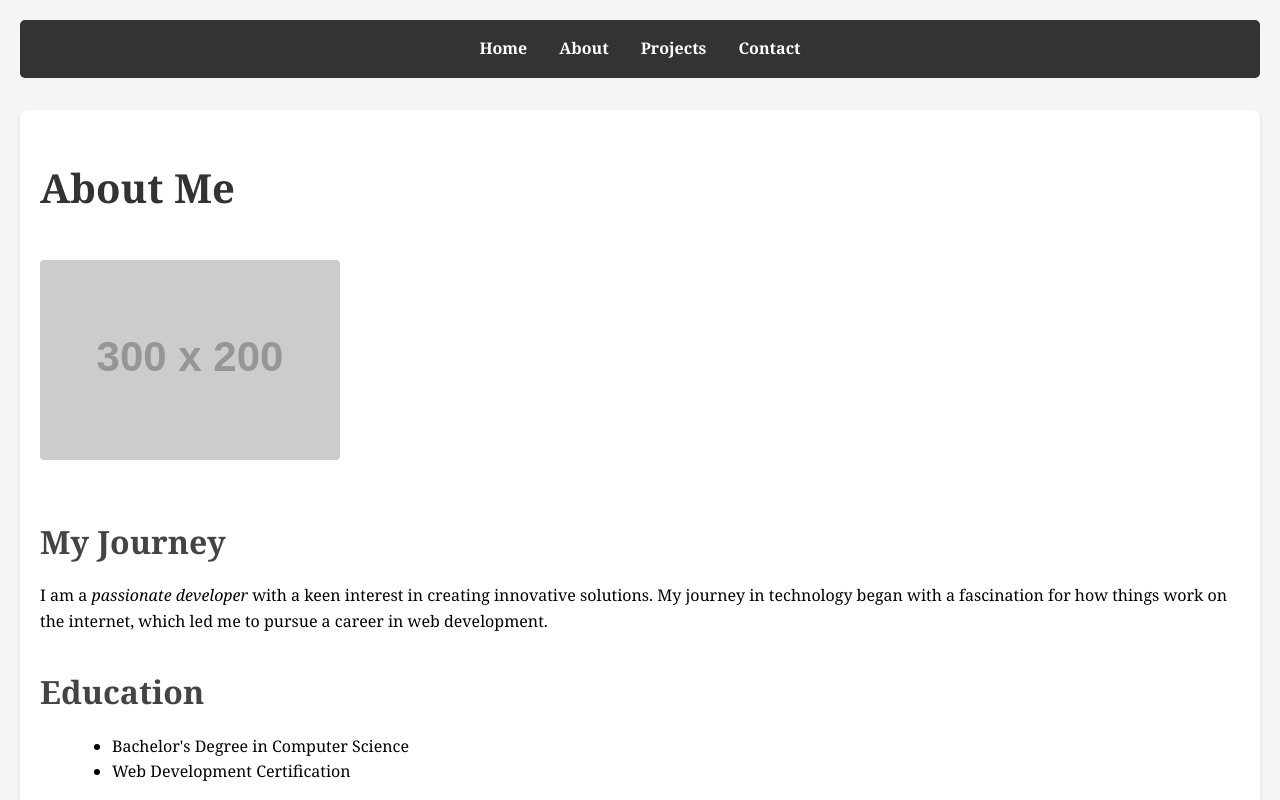
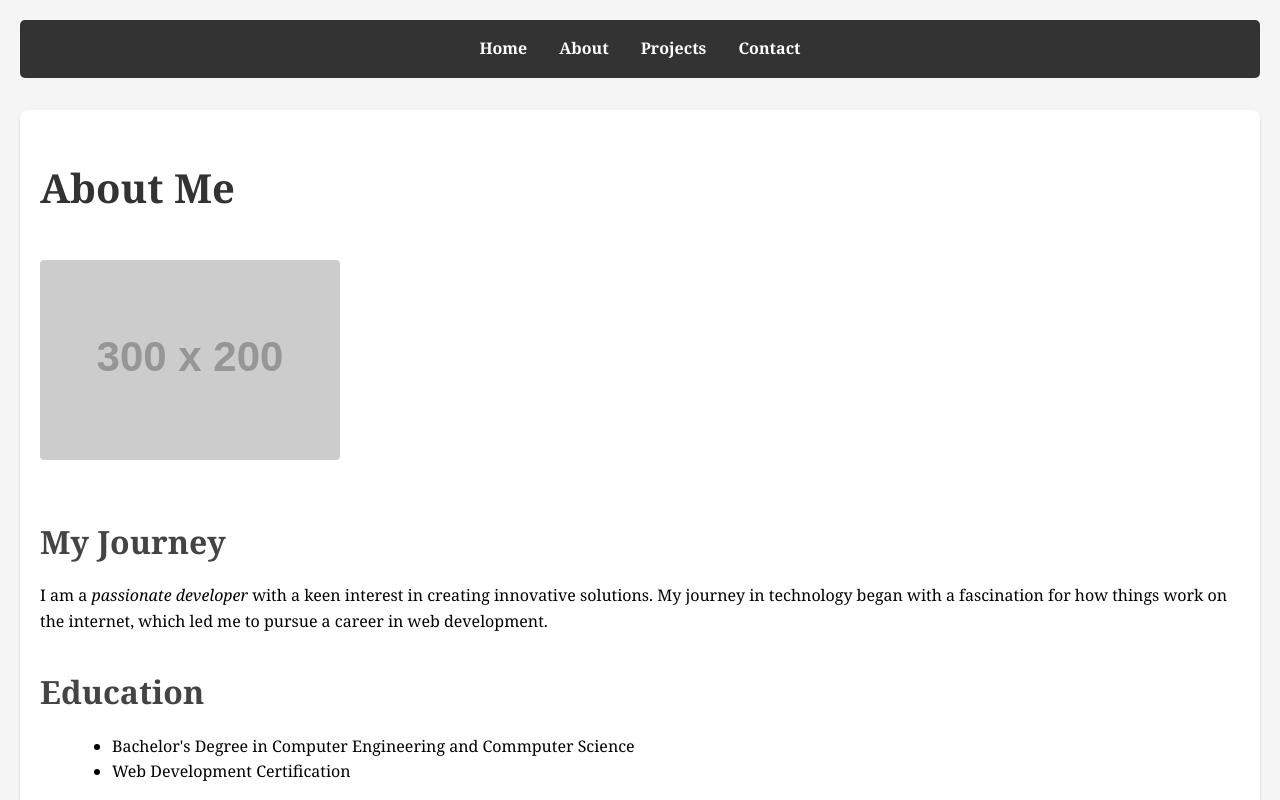
Before and after one commit to enroche/enroche.github.io, a plain HTML site: page about.html in a window 1280 px wide. Shown: the top 800 px of the page. Drawn offline with Linux system fonts and the light colour scheme; placeholder pictures from the web are drawn by us.

```diff
--- a/about.html
+++ b/about.html
@@ -26,7 +26,7 @@
 
         <h2>Education</h2>
         <ul>
-            <li>Bachelor's Degree in Computer Science</li>
+            <li>Bachelor's Degree in Computer Engineering and Commputer Science</li>
             <li>Web Development Certification</li>
         </ul>
 
```
Also changed, not shown: index.html (+1 -1 lines).
